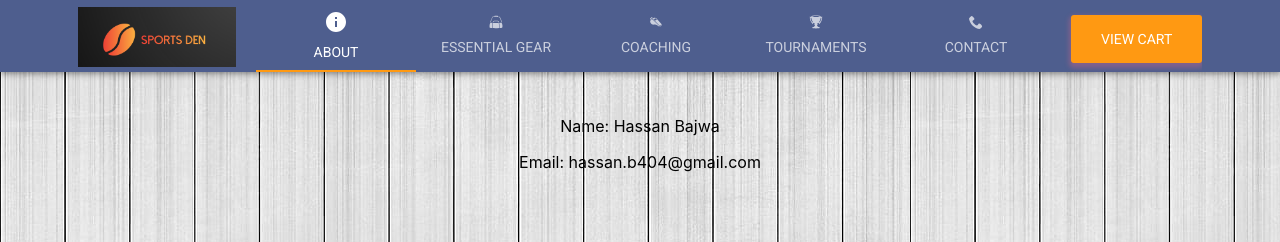
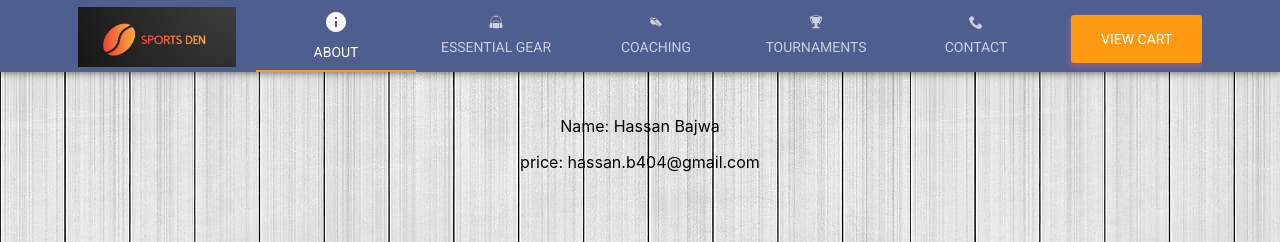
Before and after one commit to hassanb199/SportsDen, a React (Create React App) app: page /viewCart in a window 1280 px wide. Shown: the top 242 px of the page. Built offline with nearby package versions, Linux system fonts and the light colour scheme.

Commit message:
Sucessfull implementation of cart output

```diff
--- a/src/CartContext.js
+++ b/src/CartContext.js
@@ -3,7 +3,7 @@ import ContentGear from './components/content/contentGear';
 
 const intialState = {
   name: 'Hassan Bajwa',
-  email: 'hassan.b404@gmail.com'
+  price: 'hassan.b404@gmail.com'
 
 };
 
--- a/src/components/content/contentGear.js
+++ b/src/components/content/contentGear.js
@@ -1,13 +1,17 @@
-import React from 'react';
+import React, {useContext} from 'react';
 import SimpleCard from '../CardsTemplate';
 import { Grid } from '@material-ui/core';
+import { CartContext } from '../../CartContext';
 
 
 export var itemArray = [];
 
 function ContentGear() {
+
+  const [state, setState] = useContext(CartContext);
   function eventHandler1() {
-    alert("Soccer Cleats")
+    var SoccerBallObject = {name :"Soccer Ball", price : "$115"}
+    setState(SoccerBallObject)
   }
   function eventHandler2() {
     alert("Soccer Ball")
--- a/src/components/pages/Cart.js
+++ b/src/components/pages/Cart.js
@@ -18,7 +18,7 @@ function Cart() {
   return (
     <div className={classes.root} style={{paddingTop:"100px"}}>
       <p>Name: {state.name}</p>
-      <p>Email: {state.email}</p>
+      <p>price: {state.price}</p>
     </div>
   )
 }
```
